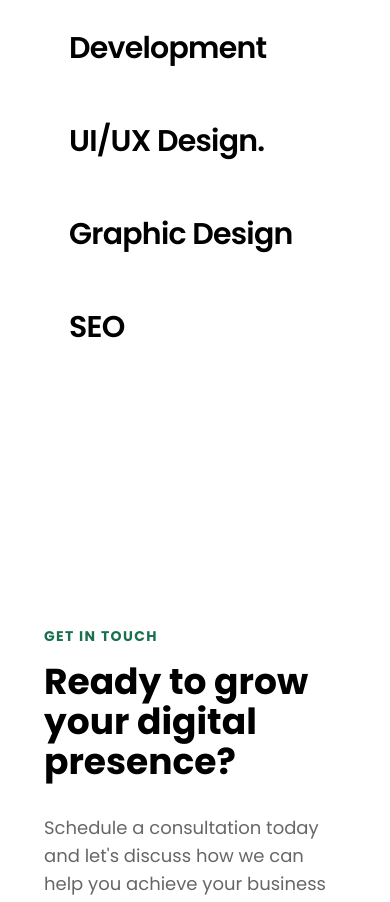
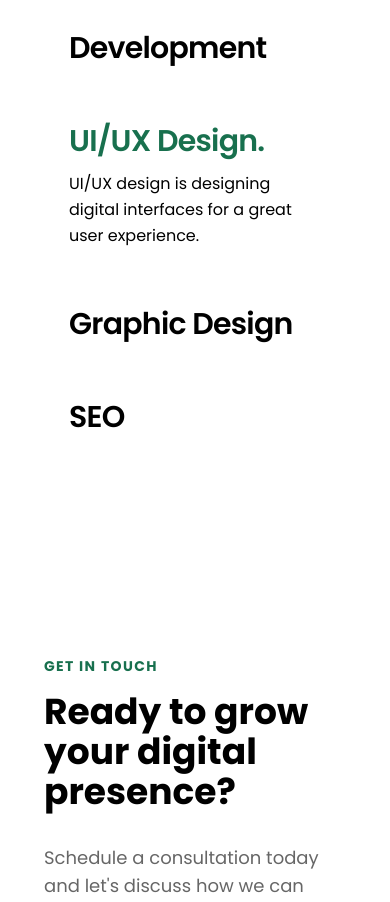
Before and after one commit to duoph/duoph, a Next.js app: page / in a window 390 px wide. Shown: the part 2260-3162 px from the top of the page. Built offline with nearby package versions, Linux system fonts and the light colour scheme.

Commit message:
fixed responsive issues

```diff
--- a/src/components/About.tsx
+++ b/src/components/About.tsx
@@ -37,10 +37,10 @@ const About = () => {
     <section
       ref={rootRef}
       id="about"
-      className="py-24 relative overflow-hidden md:px-[110px] px-[20px]"
+      className="py-24 relative overflow-hidden px-[20px] md:px-[110px] "
     >
-      <div className="container mx-auto">
-        <div className="max-w-4xl mx-auto">
+      <div className="container ">
+        <div className="max-w-4xl ">
           <div data-reveal className="text-center mb-16">
             <h2 className="font-monument text-primary font-bold tracking-widest uppercase text-sm mb-4">
               About Duoph
--- a/src/components/Services.tsx
+++ b/src/components/Services.tsx
@@ -138,20 +138,26 @@ const Services = () => {
                       <div
                         className={[
                           "font-monument text-3xl font-semibold tracking-tight md:text-4xl",
-                          isActive ? "text-black" : "text-black",
+                          isActive ? "text-[#18704e]" : "text-black",
                         ].join(" ")}
                       >
                         {s.title}
                         {isActive ? (
-                          <span className="text-black">.</span>
+                          <span className="text-[#18704e] ">.</span>
                         ) : null}
                       </div>
+
+                      {isActive ? (
+                        <p className="mt-3  leading-relaxed text-black md:hidden">
+                          {s.description}
+                        </p>
+                      ) : null}
                     </div>
 
-                    <div className="hidden max-w-sm items-center gap-10 md:flex">
+                    <div className="hidden max-w-lg items-center gap-10 md:flex">
                       <p
                         className={[
-                          "text-xs leading-relaxed",
+                          "text-[18px] leading-relaxed",
                           isActive ? "text-black" : "text-black",
                         ].join(" ")}
                       >
@@ -163,24 +169,7 @@ const Services = () => {
               })}
             </div>
 
-            <div className="mt-5 flex items-center justify-end gap-3 lg:hidden">
-              <button
-                type="button"
-                onClick={prev}
-                className="grid h-10 w-10 place-items-center rounded-full border border-white/20 text-white/80 hover:border-white/30"
-                aria-label="Previous service"
-              >
-                <ArrowRight size={16} className="rotate-180" />
-              </button>
-              <button
-                type="button"
-                onClick={next}
-                className="grid h-10 w-10 place-items-center rounded-full border border-white/20 text-white/80 hover:border-white/30"
-                aria-label="Next service"
-              >
-                <ArrowRight size={16} />
-              </button>
-            </div>
+
           </div>
         </div>
       </div>
```
